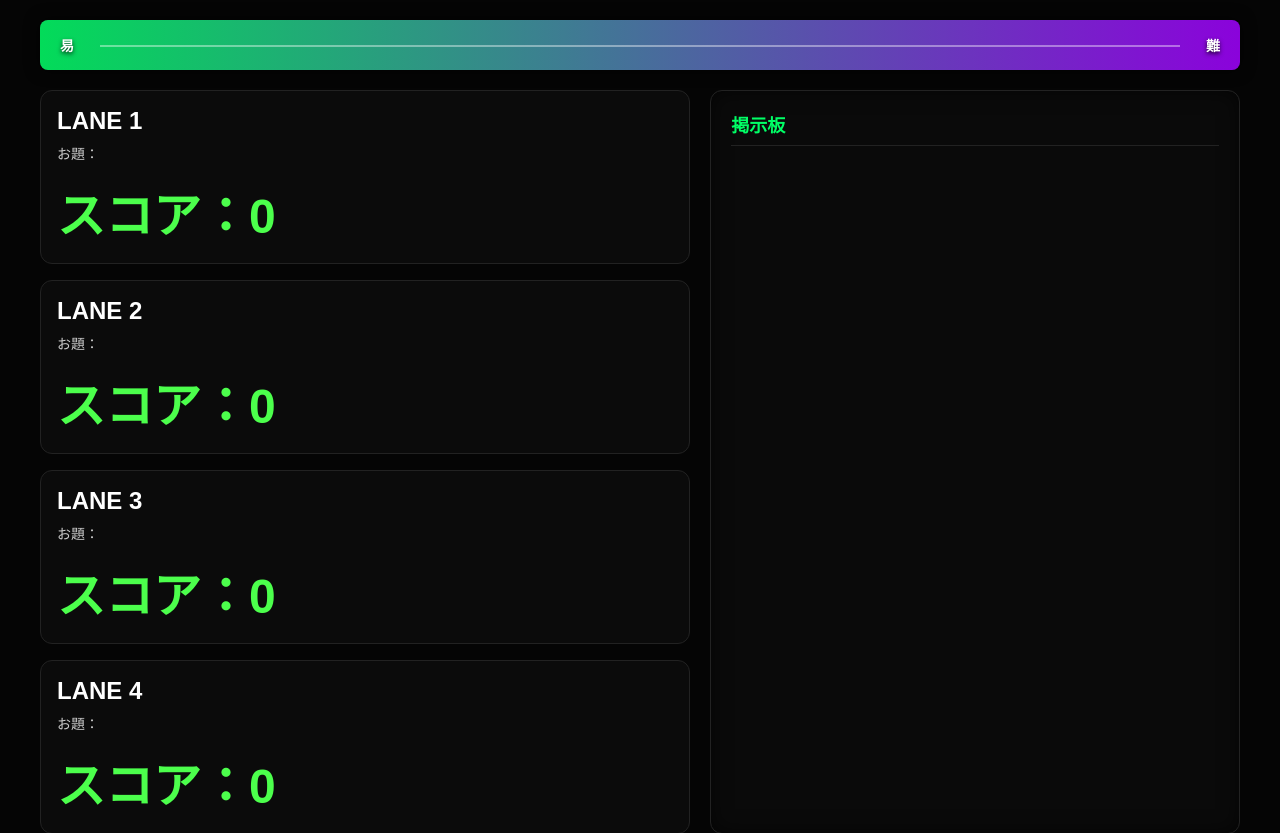
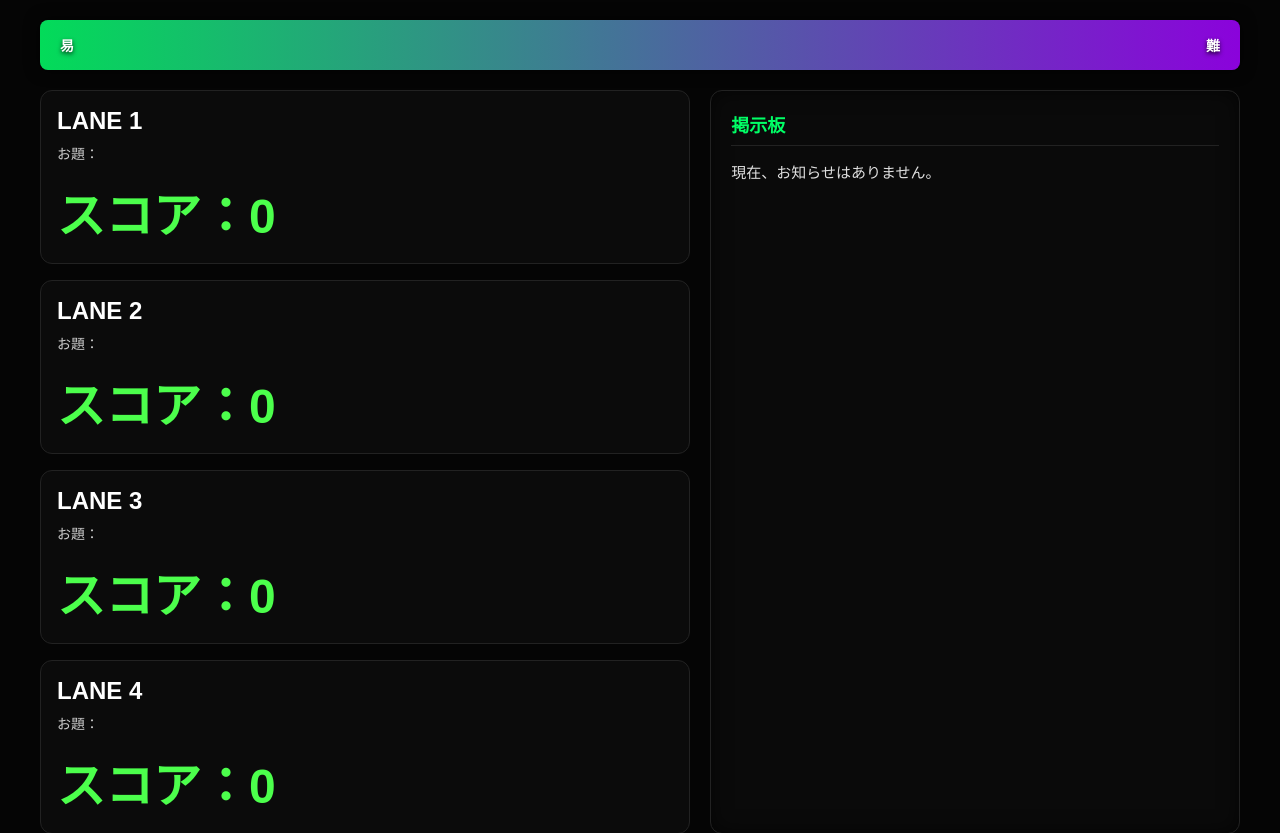
Before and after one commit to KrasnayaPloshchad2718/BowlingWeb, a Flask app: page /display in a window 1280 px wide. Shown: the part 60-893 px from the top of the page. Run offline with Flask 3, Linux system fonts and the light colour scheme.

Commit message:
Update display.html

```diff
--- a/templates/display.html
+++ b/templates/display.html
@@ -1,77 +1,43 @@
 <!DOCTYPE html>
 <html lang="ja">
-
 <head>
     <meta charset="UTF-8">
-    <title>Display</title>
+    <title>Display - Compact</title>
     <link rel="stylesheet" href="static/display.css">
 </head>
-
 <body>
 
-<!-- =========================
-     ナビゲーション（維持）
-========================= -->
 <nav>
     <a href="/">抽選</a>
     <a href="/display" class="active">スコア表示</a>
     <a href="/rules">ルール</a>
 </nav>
 
-<!-- =========================
-     上部グラデーション（これだけを上に残す）
-========================= -->
+<!-- 縦幅を抑えるため、極薄のライン型グラデーションに変更 -->
 <div id="difficultyBar">
     <div class="grad"></div>
     <div class="label left">易</div>
     <div class="label right">難</div>
-    <!-- スケール線 -->
-    <div class="ticks"></div>
 </div>
 
-<!-- =========================
-     メインレイアウト
-========================= -->
 <main>
-
-    <!-- =========================
-         レーン表示
-    ========================== -->
+    <!-- レーン表示エリア -->
     <section id="lanes"></section>
 
-    <!-- =========================
-         掲示板（下に3つ分置くイメージで大きく拡張）
-    ========================== -->
+    <!-- 掲示板（レーンと高さを揃えて横並びに） -->
     <section id="board">
         <h2>掲示板</h2>
-        <div id="boardContent"></div>
+        <div id="boardContent">現在、お知らせはありません。</div>
     </section>
-
 </main>
 
-<!-- =========================
-     ランキング（完全分離・維持）
-========================= -->
 <footer id="ranking">
     <div class="title">RANKING</div>
-
-    <div class="rankBox">
-        <span>🥇</span>
-        <span id="scoreRank1">---</span>
-    </div>
-
-    <div class="rankBox">
-        <span>🥈</span>
-        <span id="scoreRank2">---</span>
-    </div>
-
-    <div class="rankBox">
-        <span>🥉</span>
-        <span id="scoreRank3">---</span>
-    </div>
+    <div class="rankBox"><span>🥇</span><span id="scoreRank1">---</span></div>
+    <div class="rankBox"><span>🥈</span><span id="scoreRank2">---</span></div>
+    <div class="rankBox"><span>🥉</span><span id="scoreRank3">---</span></div>
 </footer>
 
 <script src="static/display.js"></script>
-
 </body>
 </html>
```
